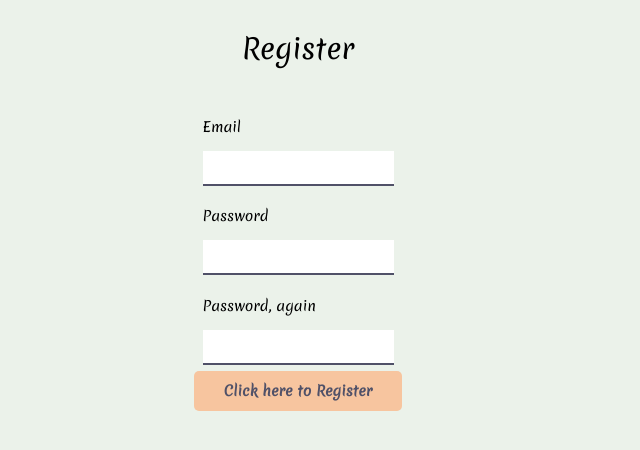
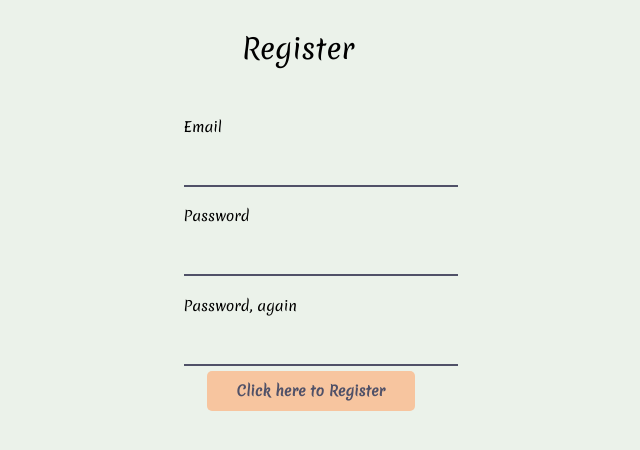
Before and after one commit to harsharay/recipes, a React (Create React App) app: page /register in a window 1280 px wide. Shown: the top 450 px of the page, without its empty margins (342-982 px from the left). Built offline with nearby package versions, Linux system fonts and the light colour scheme.

Commit message:
Login and Sign up done; should work on security

```diff
--- a/src/Components/HomePage/HomePage.js
+++ b/src/Components/HomePage/HomePage.js
@@ -1,6 +1,6 @@
 import React, { useState, useEffect } from "react"
 // import { allRecipes } from "../../Data/DummyFeed"
-// import { Link } from "react-router-dom"
+import { Link } from "react-router-dom"
 import { IoMdAddCircle } from "react-icons/io"
 import { RiPencilFill } from "react-icons/ri"
 import { AiFillDelete } from "react-icons/ai"
@@ -8,7 +8,7 @@ import AddRecipePopup from "../AddRecipePopup/AddRecipePopup"
 
 import "./HomePage.css"
 
-const HomePage = () => {
+const HomePage = (props) => {
 
     const backendUrl = "http://localhost:4999"
 
@@ -16,6 +16,9 @@ const HomePage = () => {
     const [allRecipeDetails, setAllRecipeDetails] = useState([])
     const [recipeAdded, setRecipeAdded] = useState(false)
     const [currentEditRecipe, setCurrentEditRecipe] = useState({})
+    const loggedIn = props.location.viaLogin
+
+    useEffect(() => console.log(loggedIn),[])
 
     useEffect(() => {
         fetch(backendUrl+"/api/getAllRecipes")
@@ -102,7 +105,7 @@ const HomePage = () => {
         <div className="allRecipes-root">
             <div className="allRecipes-main">
                 <p>All recipes</p>
-                <div className="allRecipes-div">
+                {loggedIn ? <div className="allRecipes-div">
                     { allRecipeDetails.length>0 &&  allRecipeDetails.map((recipe, index) => {
                         return (
                             <div className="singleRecipe-div" key={recipe.uniqueId}>
@@ -129,9 +132,11 @@ const HomePage = () => {
                         )
                     }) }
                 </div>
+                :
+                <p style={{marginTop:'15%', fontSize:'20px', fontFamily:"'Noto Sans JP', sans-serif"}}>Please login from <Link to="/login">here</Link> </p>}
             </div>
             <div>
-                <IoMdAddCircle  className="homepage-addIcon" onClick={() => handleAddRecipe(true)}/>
+                {loggedIn && <IoMdAddCircle  className="homepage-addIcon" onClick={() => handleAddRecipe(true)}/>}
             </div>
              <AddRecipePopup clickedOnAdd={clickedOnAdd} checkRecipeAdded={checkRecipeAdded} handleAddRecipe={handleAddRecipe}/>
              { Object.keys(currentEditRecipe).length>0  &&
--- a/src/Components/Login/Login.css
+++ b/src/Components/Login/Login.css
@@ -32,8 +32,10 @@
     padding: 10px 0 0 0;
     outline: none;
     font-size: 16px;
-    width: 100%;
-    font-family: 'Merienda', cursive;
+    width: 120%;
+    font-family: 'Noto Sans JP', sans-serif;
+    background-color: #ebf2ea;
+    letter-spacing: 0.5px;
 }
 
 ::placeholder {
@@ -53,4 +55,5 @@
     background-color: var(--peachCrayola);
     color: var(--eagleGreen);
     /* width: 15%; */
+    margin-left: 4%;
 }
--- a/src/Components/Login/Login.js
+++ b/src/Components/Login/Login.js
@@ -1,21 +1,74 @@
-import React from 'react'
+import React, { useState, useEffect } from 'react'
 
 import "./Login.css"
 
-const Login = () => {
+const Login = (props) => {
+
+    const backendUrl = "http://localhost:4999"
+    const [userDetails, setUserDetails] = useState({
+        email: "",
+        password: ""
+    })
+    const [attemptLogin, setAttemptLogin] = useState(false)
+    const [loginResponse, setLoginResponse] = useState("")
+
+    useEffect(() => {
+        if(loginResponse==="successfull") {
+            props.history.push({
+                pathname: '/home',
+                viaLogin: true
+            })
+        } else if(loginResponse === 'unsuccessfull'){
+            alert("Wrong username/ password")
+        }
+    },[loginResponse])
+
+    const handleEmailPasswordLogin = e => {
+        let name = e.target.name
+        let value = e.target.value
+
+        setUserDetails(prev => {
+            return {
+                ...prev,
+                [name] : value
+            }
+        })
+    }
+
+    const handleLogin = () => {
+        let { email, password } = userDetails
+
+        fetch(backendUrl+"/api/login", {
+            method: "POST",
+            headers: {
+                'Accept': 'application/json',
+                'Content-Type': 'application/json'
+            },
+            body: JSON.stringify({
+                email,
+                password
+            })
+        }).then(data => data.json())
+        .then(json => {
+            setLoginResponse(json)
+            setAttemptLogin(true)
+        })
+        setAttemptLogin(false)
+    }
+
     return (
         <div className="login-main">
             <p className="login-header">Login </p>
             <div className="login-form">
                 <div className="login-form-component">
                     <p>Email</p>
-                    <input type="email"/>
+                    <input type="email" value={userDetails.email} name="email" onChange={handleEmailPasswordLogin}/>
                 </div>
                 <div className="login-form-component">
                     <p>Password</p>
-                    <input type="password"/>
+                    <input type="password" value={userDetails.password} name="password" onChange={handleEmailPasswordLogin}/>
                 </div>
-                <button>Click here to Login</button>
+                <button onClick={handleLogin}>Click here to Login</button>
             </div>
         </div>
     )
--- a/src/Components/Register/Register.css
+++ b/src/Components/Register/Register.css
@@ -32,8 +32,10 @@
     padding: 10px 0 0 0;
     outline: none;
     font-size: 16px;
-    width: 100%;
-    font-family: 'Merienda', cursive;
+    width: 120%;
+    font-family: 'Noto Sans JP', sans-serif;
+    background-color: #ebf2ea;
+    letter-spacing: 0.5px;
 }
 
 ::placeholder {
@@ -53,4 +55,5 @@
     background-color: var(--peachCrayola);
     color: var(--eagleGreen);
     /* width: 15%; */
+    margin-left: 2%;
 }
--- a/src/Components/Register/Register.js
+++ b/src/Components/Register/Register.js
@@ -1,25 +1,68 @@
-import React from 'react'
+import React, { useState, useEffect } from 'react'
 
 import "./Register.css"
 
 const Login = () => {
+
+    const backendUrl = "http://localhost:4999"
+    const [userDetails, setUserDetails] = useState({
+        email : "",
+        password : "",
+        confirmPassword: ""
+    })
+    const [registrationStatus, setRegistrationStatus] = useState("")
+
+    const handleEmailPasswordChange = e => {
+        let name = e.target.name
+        let value = e.target.value
+
+        setUserDetails(prev => {
+            return {
+                ...prev,
+                [name] : value
+            }
+        })
+    }
+
+    const handleRegister = () => {
+        let { email, password, confirmPassword } = userDetails
+
+        if(email.length>0 && password.length>=5 && confirmPassword===password) {
+            fetch(backendUrl+"/api/registerUser", {
+                method: "POST",
+                headers: {
+                    'Accept': 'application/json',
+                    'Content-Type': 'application/json'
+                },
+                body: JSON.stringify({
+                    email,
+                    password
+                })
+            }).then(data => data.json())
+            .then(json => {
+                // setRegistrationStatus(json)
+                alert(json)
+            })
+        }
+    }
+
     return (
         <div className="register-main">
             <p className="register-header">Register </p>
             <div className="register-form">
                 <div className="register-form-component">
                     <p>Email</p>
-                    <input type="email"/>
+                    <input type="email" name="email" value={userDetails.email} onChange={handleEmailPasswordChange}/>
                 </div>
                 <div className="register-form-component">
                     <p>Password</p>
-                    <input type="password"/>
+                    <input type="password" name="password" value={userDetails.password} onChange={handleEmailPasswordChange}/>
                 </div>
                 <div className="register-form-component">
                     <p>Password, again</p>
-                    <input type="password"/>
+                    <input type="password" name="confirmPassword" value={userDetails.confirmPassword} onChange={handleEmailPasswordChange}/>
                 </div>
-                <button>Click here to Register</button>
+                <button onClick={handleRegister}>Click here to Register</button>
             </div>
         </div>
     )
```
